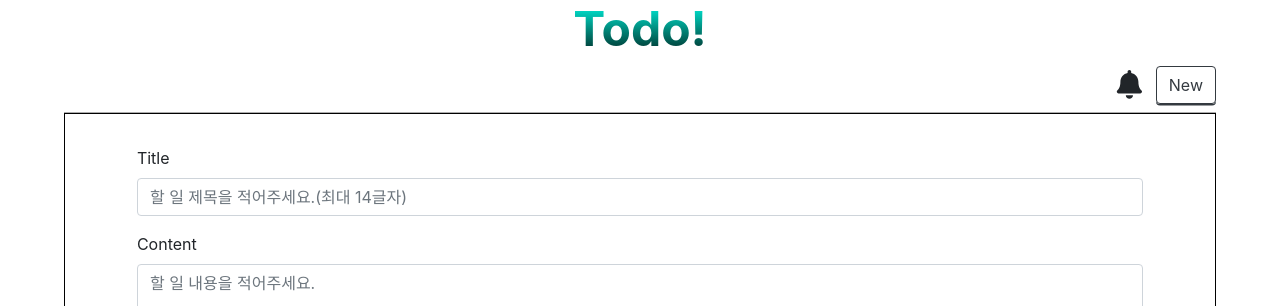
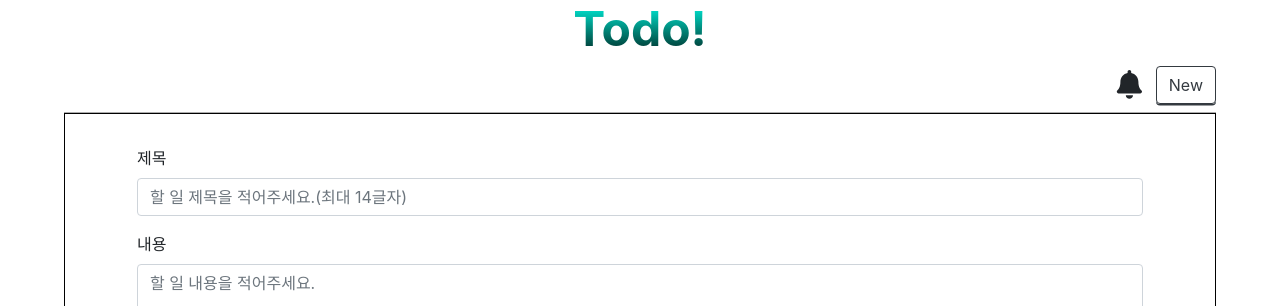
Before and after one commit to fed-gren/Todo-App, a React (Create React App) app in the folder todo_client/: page /new in a window 1280 px wide. Shown: the top 306 px of the page. Built offline with nearby package versions, Linux system fonts and the light colour scheme; the HTML template or start-up script is replaced by a standard one.

Commit message:
fix: modify label for title, content
- todo title, content label 한글로 수정

```diff
--- a/todo_client/src/components/TodoForm.js
+++ b/todo_client/src/components/TodoForm.js
@@ -83,7 +83,7 @@ function TodoForm(props) {
         onSubmit={props.work === "new" ? registNewTodo : editTodo}
       >
         <Form.Group controlId="title">
-          <Form.Label>Title</Form.Label>
+          <Form.Label>제목</Form.Label>
           <Form.Control
             type="text"
             placeholder="할 일 제목을 적어주세요.(최대 14글자)"
@@ -92,7 +92,7 @@ function TodoForm(props) {
           />
         </Form.Group>
         <Form.Group controlId="content">
-          <Form.Label>Content</Form.Label>
+          <Form.Label>내용</Form.Label>
           <Form.Control
             as="textarea"
             rows="4"
```
